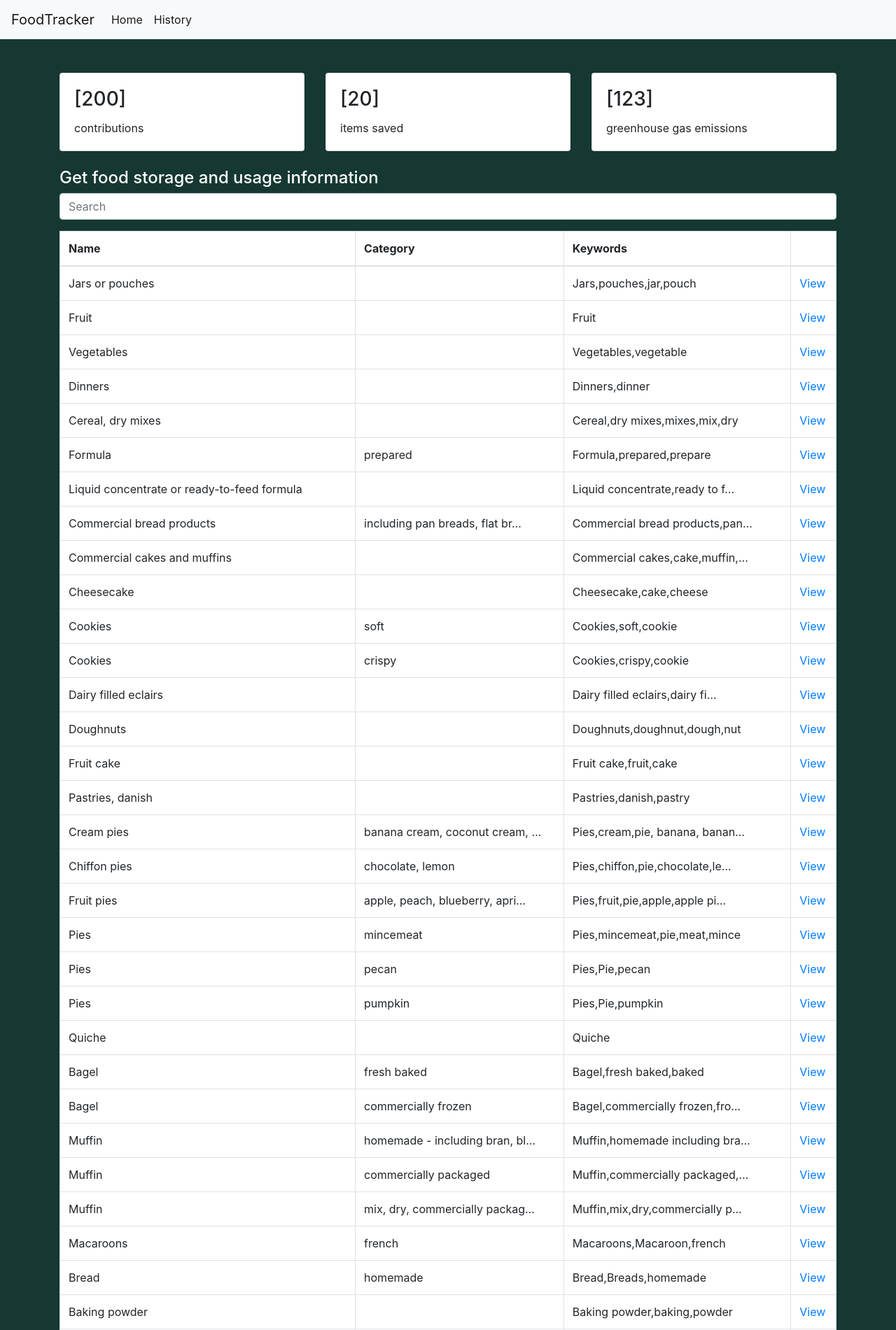
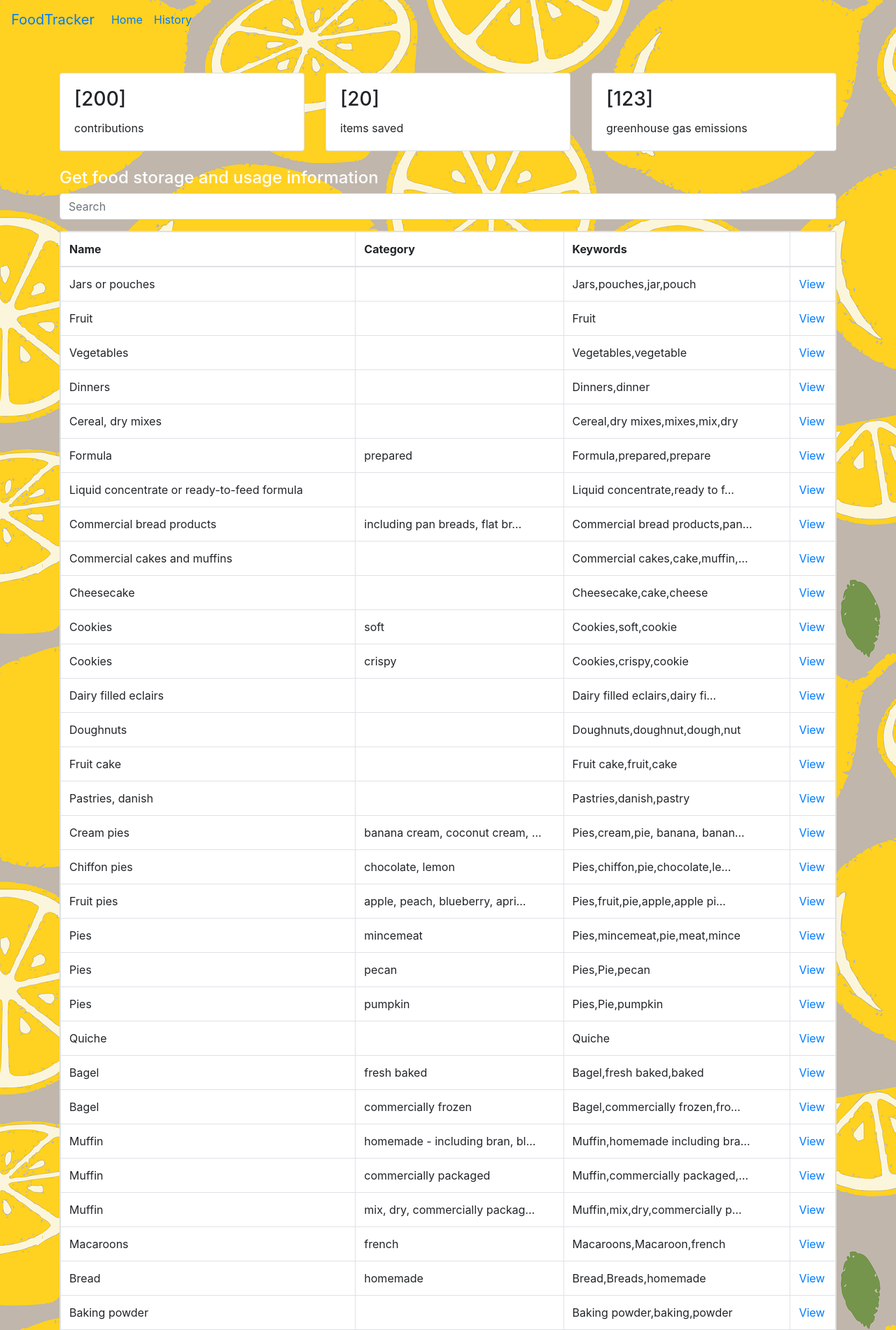
Before and after one commit to vanedo/FoodWasteTracker, a Django app: page /food-tracker/ in a window 1280 px wide. Shown: the top 1901 px of the page at 70% size. Run offline with Django 3.2, Linux system fonts and the light colour scheme; data comes from the database, SQL or seed files in the repository; some libraries are stand-ins or nearby versions.

Commit message:
updating background and adding CSS

```diff
--- /dev/null
+++ b/src/apps/tracker/static/css/main.css
@@ -0,0 +1,9 @@
+body {
+    background-image: url('/static/img/lemons.png');
+
+    background-repeat: repeat-y;
+
+}
+navbar-inner {
+    background:transparent;
+}
--- a/src/apps/tracker/templates/tracker/base.html
+++ b/src/apps/tracker/templates/tracker/base.html
@@ -1,7 +1,9 @@
+{% load static %}
 <html lang="en">
     <head>
-
-        <nav class="navbar navbar-expand-lg navbar-light bg-light">
+        <link rel="stylesheet" href="https://maxcdn.bootstrapcdn.com/bootstrap/4.5.2/css/bootstrap.min.css">
+        <link rel="stylesheet", href="{% static 'css/main.css' %}">
+        <nav class="navbar navbar-expand-lg navbar-transparent">
             <a class="navbar-brand" href="{% url 'food_tracker' %}">FoodTracker</a>
             <button class="navbar-toggler" type="button" data-toggle="collapse" data-target="#navbarSupportedContent" aria-controls="navbarSupportedContent" aria-expanded="false" aria-label="Toggle navigation">
             <span class="navbar-toggler-icon"></span>
@@ -19,14 +21,6 @@
             </div>
         </nav>
 
-    <style>
-        body {
-            background-color: #163832;
-        }
-        table {
-            background-color: #FFFFFF;
-        }
-    </style>
 </head>
 <body>
     <div id = "header">
--- a/src/apps/tracker/templates/tracker/tracker.html
+++ b/src/apps/tracker/templates/tracker/tracker.html
@@ -1,4 +1,3 @@
-<!-- Food purchase list-->
 
 <!DOCTYPE html>
 <html>
@@ -6,8 +5,10 @@
     <title>Get food information</title>
     <!-- Bootstrap CSS -->
     <link rel="stylesheet" href="https://maxcdn.bootstrapcdn.com/bootstrap/4.5.2/css/bootstrap.min.css">
+
 </head>
 <body>
+
     {% extends "tracker/base.html" %}
     {% block content %}
 
@@ -16,12 +17,14 @@
             <div class="col-md-12">
 
 
+
             <h4><font color = "#FFFFFF">Get food storage and usage information</h4></font>
             <form method="get">
                 <div class="form-group">
                     <input type="text" id="searchInput" class="form-control" placeholder="Search">
                 </div>
             </form>
+            <div class = "card">
         <table class="table table-bordered">
             <thead>
                 <tr>
@@ -51,6 +54,7 @@
             </tbody>
             </table>
             </div>
+            </div>
 
          </div>
 </div>
```
Also changed, not shown: src/apps/tracker/static/img/apples.png (added), src/apps/tracker/static/img/lemons.png (added), 8 other files.
